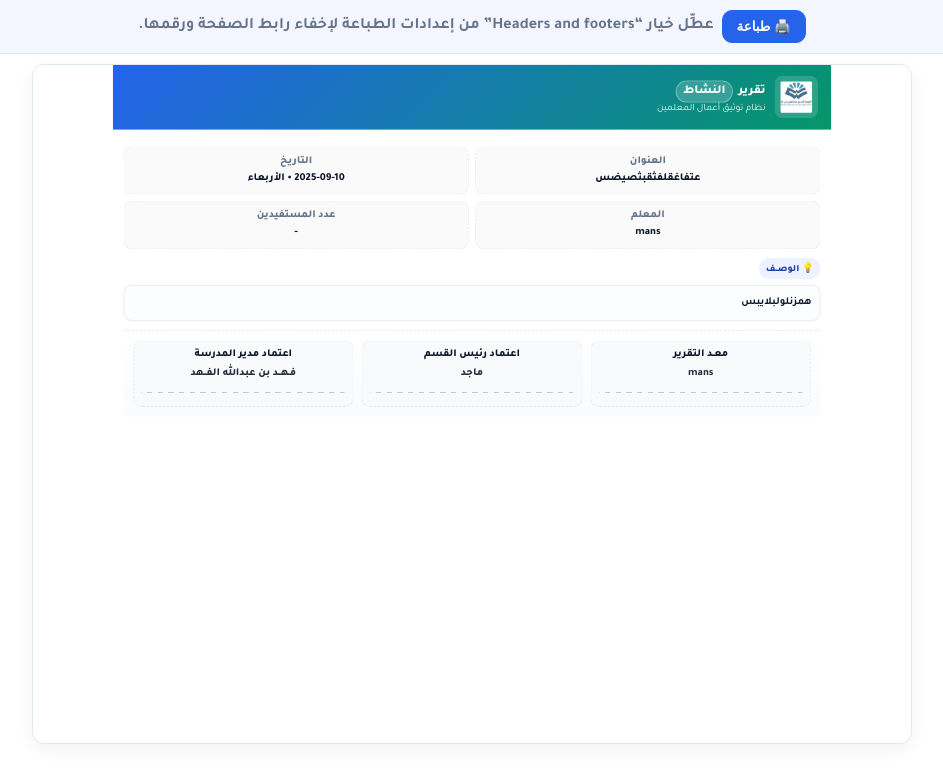
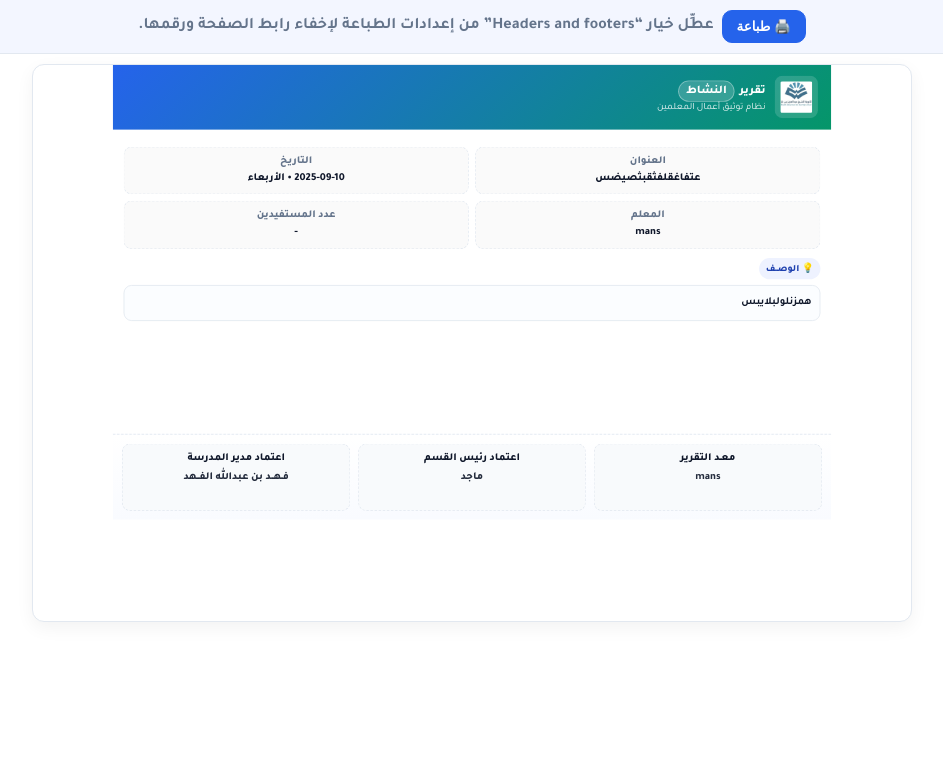
Before and after one commit to xmansx1/school, a Django app: page /reports/4/print/ in a window 1280 px wide. Shown: the top 783 px of the page, without its empty margins (168-1111 px from the left). Run offline with Django 5.2, Linux system fonts and the light colour scheme; a user stored in the database is signed in; data comes from the database, SQL or seed files in the repository.

Commit message:
الرفع51ريندر

```diff
--- a/reports/templates/reports/report_print.html
+++ b/reports/templates/reports/report_print.html
@@ -15,7 +15,7 @@
       --ink:#0f172a; --muted:#64748b; --line:#e2e8f0;
       --brand:#2563eb; --accent:#059669; --bg:#f8fafc; --card:#ffffff;
       --chip:#eef2ff; --chip-ink:#1e40af;
-      --radius:12px; --print-margin:10mm; /* هوامش A4 */
+      --radius:12px; --print-margin:10mm; /* هوامش A4 داخل الصفحة */
     }
 
     *{box-sizing:border-box}
@@ -41,10 +41,12 @@
     .sheet{
       border:1px solid var(--line);border-radius:var(--radius);overflow:hidden;background:var(--card);
       box-shadow:0 6px 18px rgba(0,0,0,.05);
-      display:flex;flex-direction:column;
+    }
+    .sheet-inner{
+      display:flex;flex-direction:column; /* مهم لتثبيت التواقيع أسفل */
+      transform-origin:top center;        /* للطباعة عند التصغير */
       min-height:calc(100vh - 120px);
     }
-    .sheet-inner{transform-origin:top center} /* سنصغّر هذا فقط في الطباعة */
 
     /* الرأس */
     .hero{
@@ -53,7 +55,7 @@
       color:#fff;padding:16px 20px
     }
     .hero .logo{width:64px;height:64px;object-fit:contain;background:rgba(255,255,255,.15);border-radius:12px;padding:8px}
-    .hero .title{font-size:1.15rem;font-weight:900;display:flex;align-items:center;gap:8px;flex-wrap:wrap}
+    .hero .title{font-size:1.1rem;font-weight:900;display:flex;align-items:center;gap:8px;flex-wrap:wrap}
     .hero .sub{opacity:.95;font-size:.9rem}
     .cat-badge{
       display:inline-flex;align-items:center;gap:6px;
@@ -63,7 +65,7 @@
     }
 
     /* المحتوى */
-    .content{padding:16px}
+    .content{padding:16px;flex:1} /* يأخذ الفراغ المتبقي */
     .grid{display:grid;grid-template-columns:1fr 1fr;gap:10px;margin-top:10px}
     .card-row{
       display:flex;flex-direction:column;justify-content:center;align-items:center;
@@ -95,9 +97,10 @@
       break-inside:avoid; page-break-inside:avoid;
     }
 
-    /* التواقيع */
+    /* ===== التواقيع أسفل الصفحة ===== */
     .sign{
-      display:flex;gap:12px;margin-top:14px;flex-wrap:wrap;
+      margin-top:auto;                 /* يلصق القسم بالقاع في Flex */
+      display:flex;gap:12px;flex-wrap:wrap;
       padding:14px;border-top:1px dashed var(--line);
       background:linear-gradient(180deg,#fff, #f9fbff);
       break-inside:avoid; page-break-inside:avoid;
@@ -119,24 +122,27 @@
       body{background:#fff}
       .container{padding:0;margin:0}
 
-      /* الإطار الخارجي = مساحة A4 داخل الهوامش بالضبط */
+      /* الإطار الخارجي يطابق A4 داخل الهوامش */
       .sheet{
-        box-shadow:none;border:0;border-radius:0;background:#fff;
         width: calc(210mm - (2 * var(--print-margin)));
         height: calc(297mm - (2 * var(--print-margin)));
         margin:auto;
+        box-shadow:none;border:0;border-radius:0;background:#fff;
         overflow:hidden;
         page-break-inside:avoid; break-inside:avoid-page;
       }
 
-      /* المحتوى يُقلّص داخل الإطار الخارجي */
-      .sheet-inner{transform-origin: top center}
+      .sheet-inner{
+        min-height:100%;
+        display:flex;flex-direction:column; /* تأكيد */
+        transform-origin:top center;
+      }
 
-      /* تكثيف عام للطباعة */
-      .hero{padding:10mm 8mm}             /* استخدمت mm لضبط دقيق */
+      /* تكثيف المسافات للطباعة */
+      .hero{padding:10mm 8mm}
       .hero .logo{width:48px;height:48px}
-      .hero .title{font-size:0.95rem}
-      .hero .sub{font-size:0.82rem}
+      .hero .title{font-size:.95rem}
+      .hero .sub{font-size:.82rem}
 
       .content{padding:8mm}
       .grid{gap:6px}
@@ -148,7 +154,7 @@
       .photos{grid-template-columns:repeat(4,1fr);gap:6px}
       .photos img{aspect-ratio:4/3}
 
-      .sign{padding:8mm 8mm 6mm;gap:8px}
+      .sign{padding:8mm 8mm 6mm;gap:8px;margin-top:auto}
       .sign .box{padding:8px;min-height:82px}
 
       a[href]::after{content:"" !important}
@@ -230,8 +236,9 @@
             {% if r.image4 %}<img src="{{ r.image4.url }}" alt="صورة 4" loading="eager">{% endif %}
           </div>
         {% endif %}
+      </div>
 
-        <!-- التواقيع -->
+      <!-- ===== التواقيع (مثبّتة أسفل الصفحة) ===== -->
       <div class="sign">
         <div class="box">
           <div class="title">معـد التقرير</div>
@@ -265,48 +272,45 @@
           <div class="sigline" aria-hidden="true"></div>
         </div>
       </div>
-      </div>
+
     </div><!-- /.sheet-inner -->
   </div><!-- /.sheet -->
 </div><!-- /.container -->
 
 <script>
 /**
- * تحجيم دقيق للطباعة:
- * - الإطار الخارجي .sheet ثابت بمقاس A4 داخل الهوامش.
- * - نُصغِّر .sheet-inner فقط حتى يملأ الارتفاع (بدون توليد صفحة ثانية أو فراغات).
+ * تصغير تلقائي فقط إذا زاد المحتوى عن مساحة A4:
+ * - الإطار .sheet ثابت على A4 داخل الهوامش.
+ * - نصغّر .sheet-inner حتى لا يتخطى الارتفاع/العرض.
+ * - التواقيع تبقى مثبتة أسفل بفضل Flex.
  */
 (function(){
-  // تحويل mm -> px (تقريب 96dpi)
-  const mm = (v)=> v * 3.7795275591;
-  const PRINT_MARGIN_MM = 10;
-  const PAGE_W_MM = 210, PAGE_H_MM = 297;
-  const availH = mm(PAGE_H_MM - 2*PRINT_MARGIN_MM); // ارتفاع المساحة القابلة للطباعة
-  const availW = mm(PAGE_W_MM - 2*PRINT_MARGIN_MM); // عرض المساحة القابلة للطباعة
+  const mm = (v)=> v * 3.7795275591; // ~96dpi
+  const PRINT_MARGIN_MM = 10, PAGE_W_MM = 210, PAGE_H_MM = 297;
+  const availH = mm(PAGE_H_MM - 2*PRINT_MARGIN_MM);
+  const availW = mm(PAGE_W_MM - 2*PRINT_MARGIN_MM);
 
-  const sheet = document.getElementById('sheet');
   const inner = document.getElementById('sheetInner');
-  if(!(sheet && inner)) return;
+  if(!inner) return;
 
   function fit(){
-    // أعد الضبط
+    // إعادة الضبط
     inner.style.transform = 'none';
     inner.style.zoom = '1';
 
-    // عرض .sheet على الشاشة قد لا يساوي availW؛ لذلك نقيس على أساس scrollHeight الحقيقي
+    // قياسات المحتوى الحقيقية
     const fullH = inner.scrollHeight;
     const fullW = inner.scrollWidth;
 
-    // نحتاج أن لا نتجاوز الارتفاع ولا العرض بعد التصغير
-    const scaleH = Math.min(1, availH / fullH);
-    const scaleW = Math.min(1, availW / fullW);
-    const scale = Math.max(0.5, Math.min(scaleH, scaleW)); // حد أدنى 50%
+    // نمنع تجاوز أي بُعد
+    const sH = Math.min(1, availH / fullH);
+    const sW = Math.min(1, availW / fullW);
+    const scale = Math.max(0.5, Math.min(sH, sW)); // حد أدنى 50%
 
-    // نطبّق التحجيم على العنصر الداخلي فقط
-    inner.style.transformOrigin = 'top center';
-    // Chrome/WebKit يطبّق zoom جيدًا في الطباعة، ونبقي transform احتياطًا للعرض
-    inner.style.zoom = String(scale);
-    inner.style.transform = `scale(${scale})`;
+    if(scale < 1){
+      inner.style.zoom = String(scale);          // فعّال لكروم/ويبكت
+      inner.style.transform = `scale(${scale})`; // احتياطي للعرض/فايرفوكس
+    }
   }
 
   function before(){ try{ fit(); }catch(e){} }
@@ -326,7 +330,7 @@
   window.addEventListener('beforeprint', before);
   window.addEventListener('afterprint', after);
 
-  // أعِد الحساب بعد تحميل الصور/الخطوط
+  // أعِد الحساب بعد تحميل الصور
   (function afterImages(){
     const imgs = Array.from(document.images);
     if(imgs.length===0){ fit(); return; }
```
Lines whose indentation alone changed are shown as unchanged.
